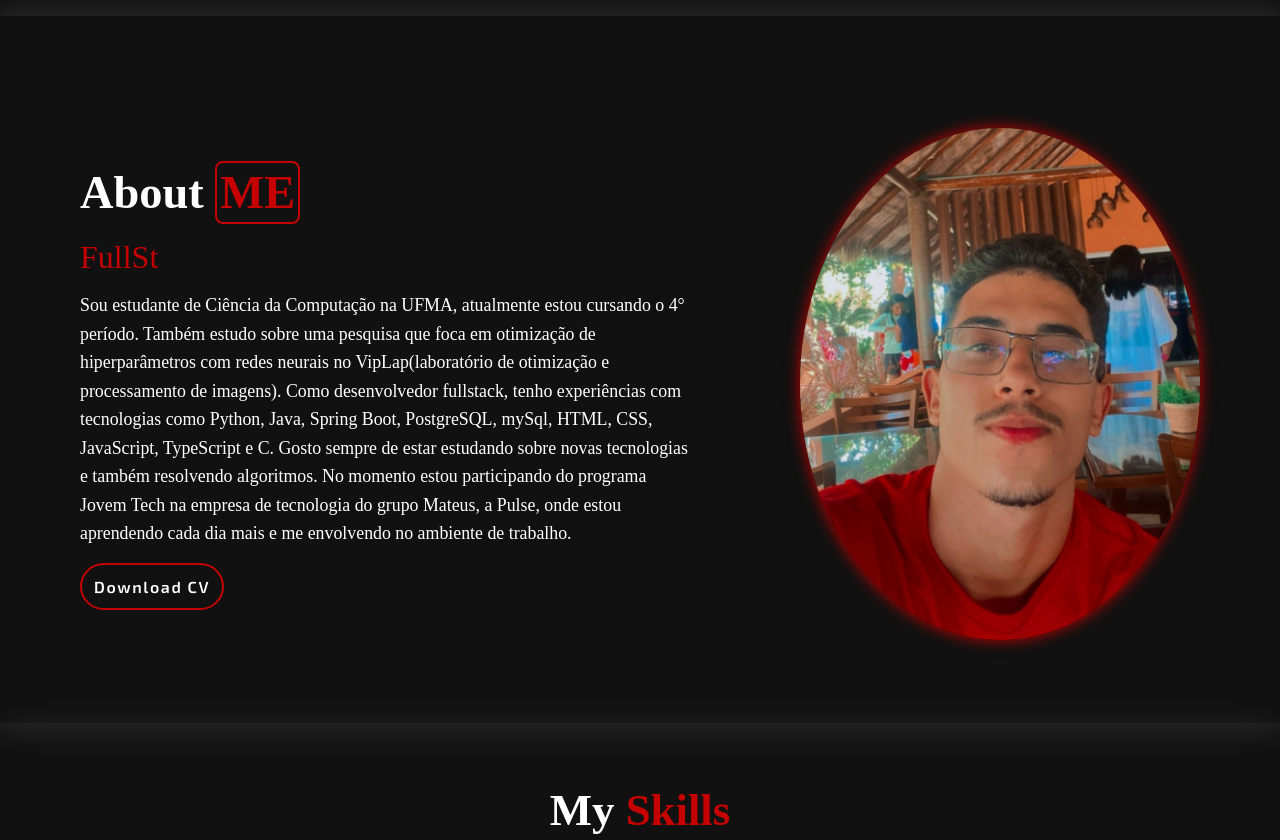
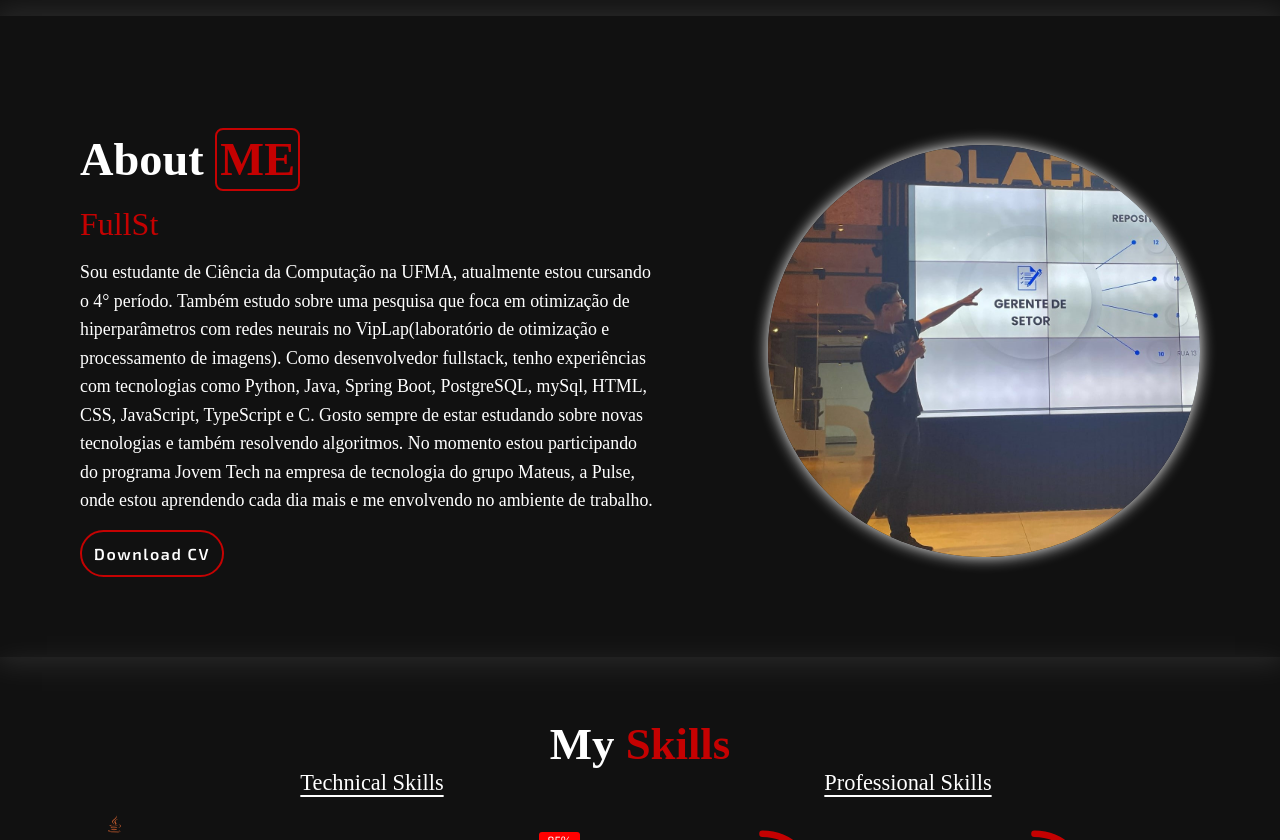
Before and after one commit to Therlyson/portfolio_projeto, a website with bundled scripts: page dist/index.html in a window 1280 px wide. Shown: the part 720-1560 px from the top of the page. Built offline with nearby package versions, Linux system fonts and the light colour scheme; a web font is replaced by a local one.

Commit message:
Mudando imagem do about

```diff
--- a/dist/index.html
+++ b/dist/index.html
@@ -53,7 +53,7 @@
 
     <section class="about" id=about>
         <div class="about-img">
-            <img src="imagens/fotoCapa1.jpg" alt="Imagem Ryan" class="about-img-destaque">
+            <img src="imagens/imagemPalestra.jpeg" alt="Imagem Ryan" class="about-img-destaque">
         </div>
         <div class="about-conteudo">
             <h1 class="about-conteudo-nome">About <strong class="nome-destaque">ME</strong></h1>
--- a/dist/styles/style_about.css
+++ b/dist/styles/style_about.css
@@ -27,16 +27,16 @@
 
 .about-img-destaque{
     border-radius: 50%;
-    width: 25rem;
+    width: 27rem;
     height: auto;
     object-fit: cover;
-    box-shadow: 0 0 15px var(--cor-quartenaria);
+    box-shadow: 0 0 15px var(--cor-terciaria);
     cursor: pointer;
     transition: 0.5s ease-in-out;
 }
 .about-img-destaque:hover{
-    box-shadow: 0 0 30px var(--cor-quartenaria),
-                0 0 60px var(--cor-quartenaria);
+    box-shadow: 0 0 30px var(--cor-terciaria),
+                0 0 60px var(--cor-terciaria);
 }
 
 .about-conteudo{
--- a/dist/styles/style_skills.css
+++ b/dist/styles/style_skills.css
@@ -375,7 +375,7 @@ body {
     }
 
     .radial-bar .text {
-        left: 50%;
+        left: 45%;
         transform: translateX(-50%);
     }
 
```
Also changed, not shown: dist/imagens/imagemPalestra.jpeg (added), dist/imagens/minhaFoto.jpeg (deleted).
